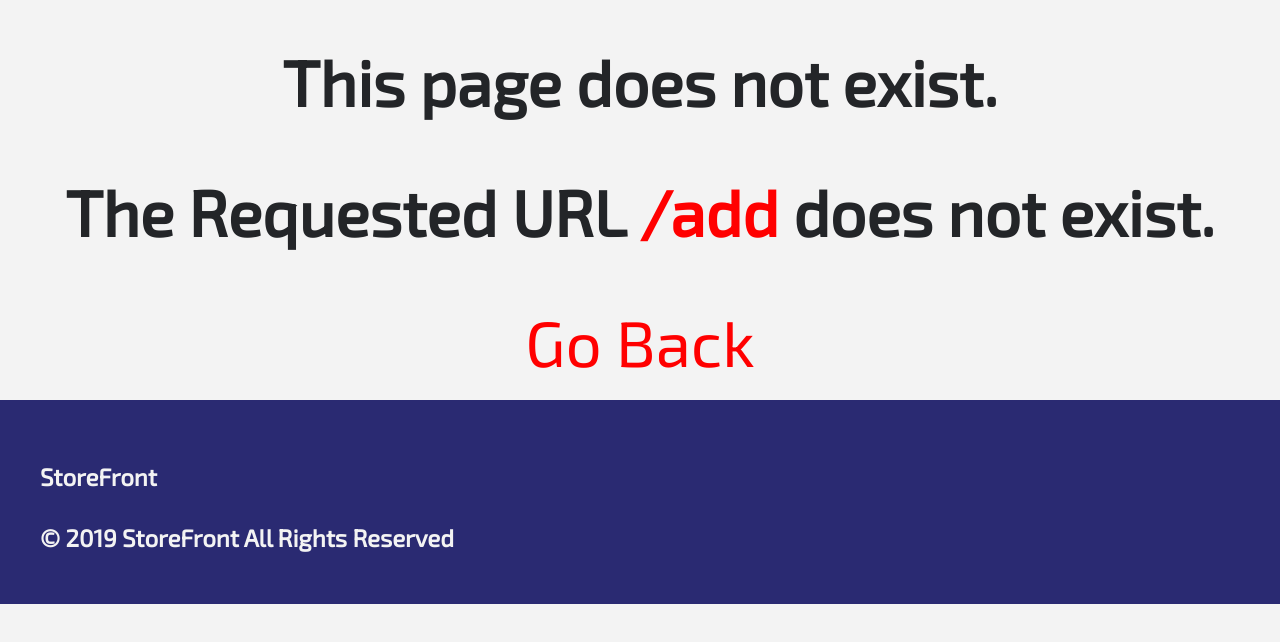
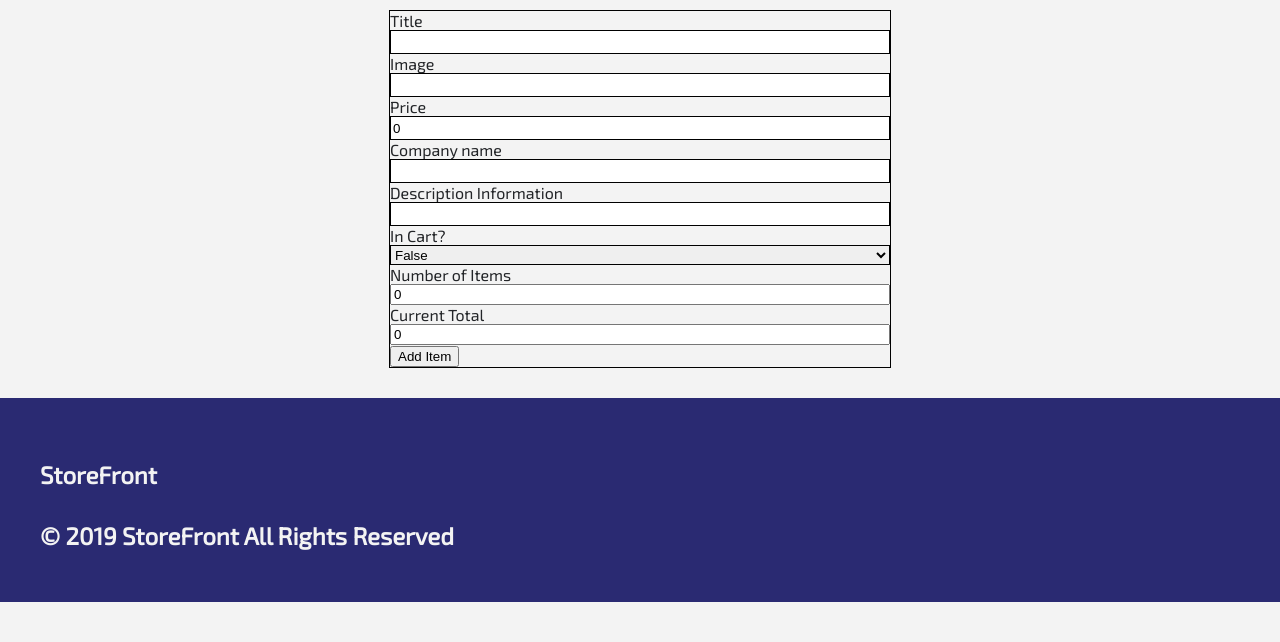
Before and after one commit to haeke/store, a React (Create React App) app in the folder client/: page /add in a window 1280 px wide. Shown: the top 642 px of the page. Built offline with nearby package versions, Linux system fonts and the light colour scheme; no server answers; a web font is replaced by a local one.

Commit message:
changed the AddItem components styling

```diff
--- a/client/src/components/AddItem/AddItem.css
+++ b/client/src/components/AddItem/AddItem.css
@@ -0,0 +1,23 @@
+.addItemContainer {
+  padding: 10px;
+}
+
+.addItemForm {
+  max-width: 500px;
+  border: 1px solid black;
+  margin: auto;
+}
+
+.addItemLabel {
+  font-size: 1.5rem;
+}
+
+.addItemInput {
+  height: 20px;
+  border: 1px solid black;
+}
+
+.inputContainer {
+  display: flex;
+  flex-direction: column;
+}
--- a/client/src/components/AddItem/AddItem.js
+++ b/client/src/components/AddItem/AddItem.js
@@ -1,6 +1,6 @@
 import React, { Component } from "react";
 import ecommerce from "../../api/e-commerce";
-import "AddItem.css";
+import "./AddItem.css";
 
 class AdItem extends Component {
   state = {
@@ -66,65 +66,96 @@ class AdItem extends Component {
     } = this.state;
     return (
       <div className="addItemContainer">
+        <form className="addItemForm" onSubmit={this.handleSubmit}>
+          <div className="inputContainer">
             <label>Title</label>
             <input
               type="text"
               name="title"
               value={title}
+              className="addItemInput"
               onChange={this.handleChange}
             />
+          </div>
+          <div className="inputContainer">
             <label htmlFor="Image">Image</label>
             <input
               type="text"
               name="image"
               value={image}
+              className="addItemInput"
               onChange={this.handleChange}
             />
+          </div>
+          <div className="inputContainer">
             <label htmlFor="Price">Price</label>
             <input
               type="number"
               name="price"
               value={price}
+              className="addItemInput"
               onChange={this.handleChange}
             />
+          </div>
+          <div className="inputContainer">
             <label htmlFor="Company">Company name</label>
             <input
               type="text"
               name="company"
               value={company}
+              className="addItemInput"
               onChange={this.handleChange}
             />
+          </div>
+          <div className="inputContainer">
             <label htmlFor="Info">Description Information</label>
             <input
               type="text"
               name="info"
               value={info}
+              className="addItemInput"
               onChange={this.handleChange}
             />
+          </div>
+          <div className="inputContainer">
             <label htmlFor="inCart">In Cart?</label>
             <select
               name="inCart"
               value={inCart}
+              className="addItemInput"
               onChange={this.handleChange}
               id="inCart"
             >
               <option value={true}>True</option>
               <option value={false}>False</option>
             </select>
+          </div>
+          <div className="inputContainer">
             <label htmlFor="Count">Number of Items</label>
             <input
               type="number"
               name="count"
               value={count}
+              className="inputContainer"
               onChange={this.handleChange}
             />
+          </div>
+          <div className="inputContainer">
             <label htmlFor="total">Current Total</label>
             <input
               type="number"
               name="total"
               value={total}
+              className="inputContainer"
               onChange={this.handleChange}
             />
+          </div>
+          <div>
+            <button type="submit" onClick={this.handleSubmit}>
+              Add Item
+            </button>
+          </div>
+        </form>
       </div>
     );
   }
--- a/client/src/components/App/App.js
+++ b/client/src/components/App/App.js
@@ -2,6 +2,7 @@ import React from "react";
 import { BrowserRouter as Router, Route, Switch } from "react-router-dom";
 import StoreFront from "../StoreFront/StoreFront";
 import Details from "../Details/Details";
+import AddItem from "../AddItem/AddItem";
 import NotFound from "../NotFound/NotFound";
 import Modal from "../Modal/Modal";
 import Cart from "../Cart/Cart";
@@ -23,6 +24,7 @@ const App = () => {
                 exact
                 component={props => <StoreFront {...props} />}
               />
+              <Route path="/add" exact component={AddItem} />
               <Route path="/detail" exact component={Details} />
               <Route path="/cart" exact component={Cart} />
               <Route component={NotFound} />
```
Lines whose indentation alone changed are shown as unchanged.
